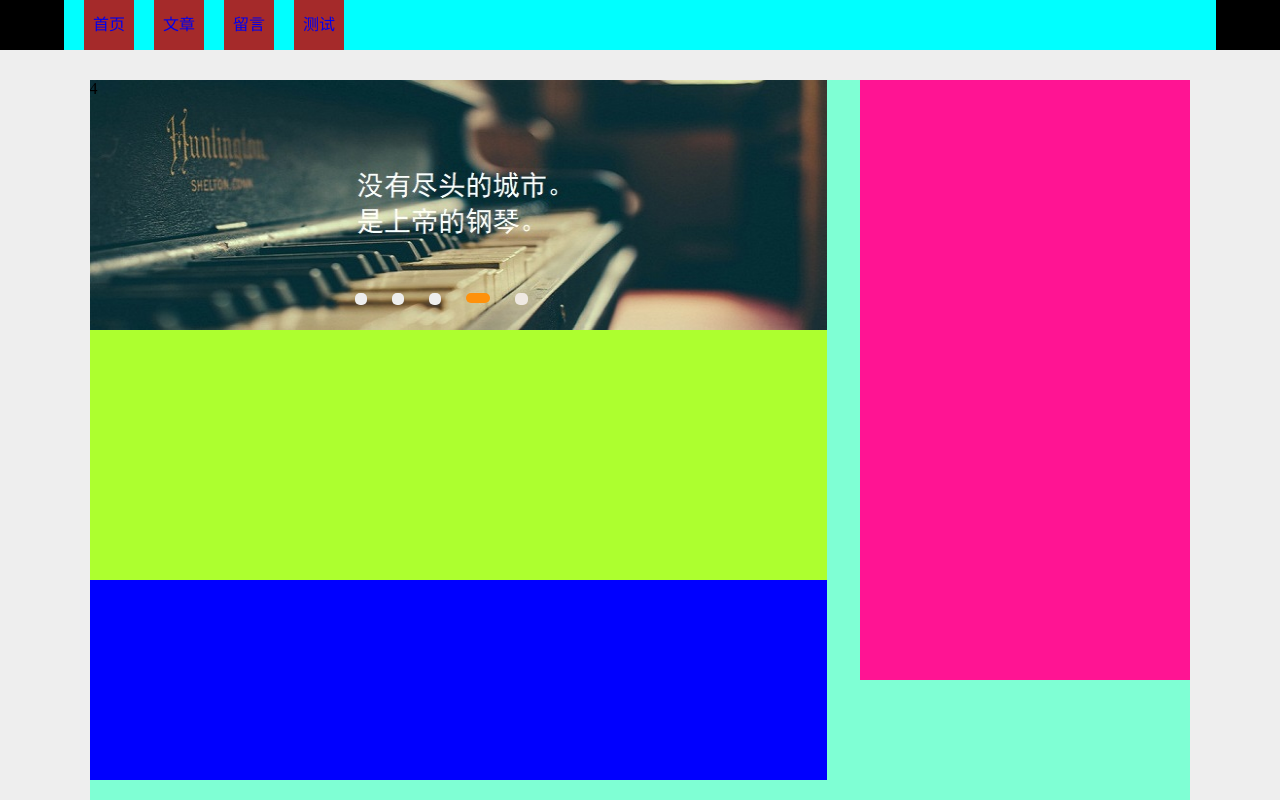
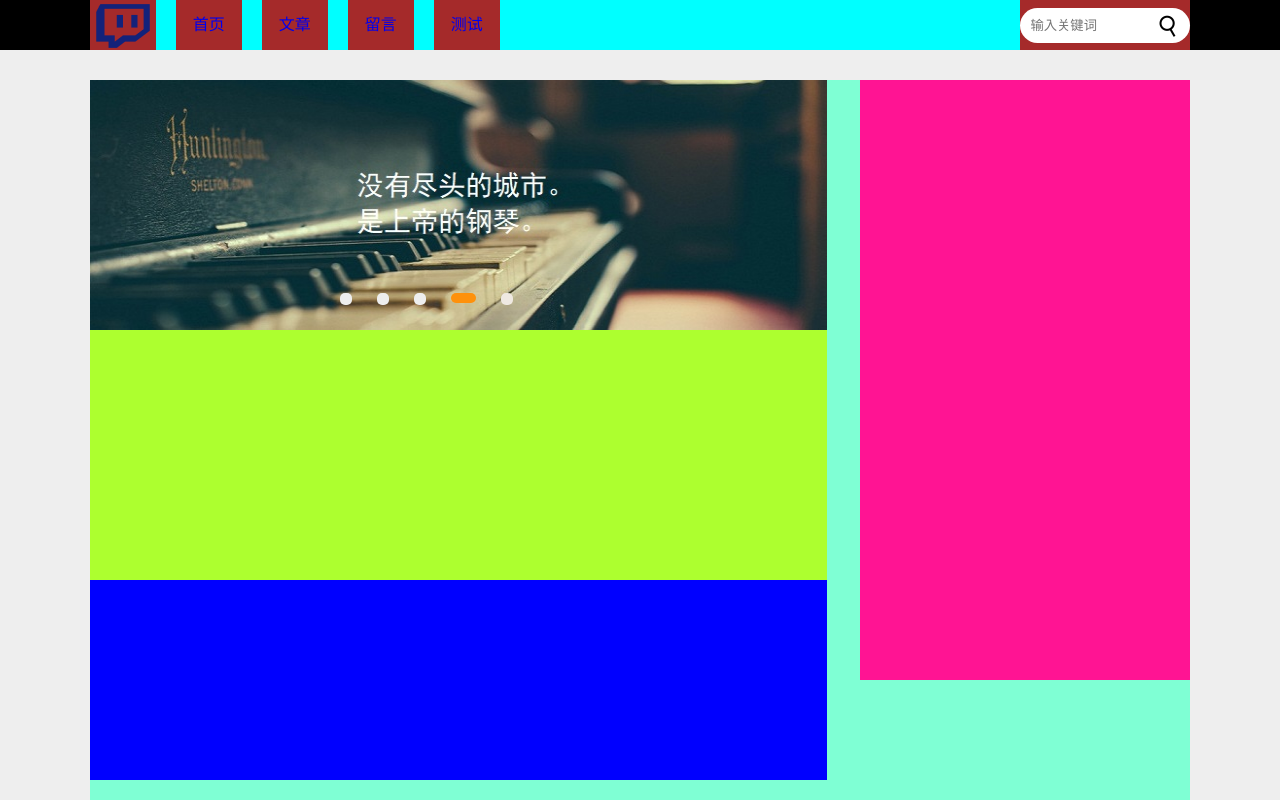
Before and after one commit to zirfee/blog_vue, a Vue app: page /#/ in a window 1280 px wide. Shown: the top 800 px of the page. Built offline with nearby package versions, Linux system fonts and the light colour scheme.

Commit message:
nav栏完善

```diff
--- a/src/components/index.vue
+++ b/src/components/index.vue
@@ -1,6 +1,7 @@
 <template>
     <div class="index">
      <pictures_container></pictures_container>
+        <div></div>
     </div>
 </template>
 
--- a/src/components/nav_items.vue
+++ b/src/components/nav_items.vue
@@ -1,15 +1,26 @@
 <template>
     <div class="nav_items">
+        <div class="nav_item"><img :src="logoUrl"></div>
         <div class="nav_item"><router-link to="/index">首页</router-link></div>
         <div class="nav_item"><router-link to="/articles">文章</router-link></div>
         <div class="nav_item"><router-link to="/leaveMessage">留言</router-link></div>
         <div class="nav_item"><router-link to="/articles">测试</router-link></div>
+          <div class="searchBox">
+              <input type="search" placeholder="输入关键词">
+              <div><img :src="searchIcon"></div>
+          </div>
     </div>
 </template>
 
 <script>
     export default {
-        name: "nav_items"
+        name: "nav_items",
+        data(){
+            return{
+                logoUrl:require("../assets/logo.png"),
+                searchIcon:require("../assets/search.png")
+            }
+        }
     }
 </script>
 
@@ -20,13 +31,44 @@
 }
     .nav_item{
         float: left;
-        width: 50px;
+        width: 6%;
         height: 50px;
-        margin-left: 20px;
+        margin-right: 20px;
         background-color: brown;
         line-height: 50px;
         text-align: center;
     }
+    .nav_item img{
+        width: 100%;
+        height: 50px;
+    }
+    .searchBox{
+        position: relative;
+        background-color: brown;
+        float: right;
+        height: 50px;
+        line-height: 50px;
+    }
 
+    .searchBox input{
+        padding-left: 10px;
+        width: 170px;
+        height: 35px;
+        border-radius: 20px;
+        border: medium;
+        transition: all 0.2s;
+    }
+    .searchBox input:focus{
+        width:220px;
+    }
+    .searchBox div{
+        position: absolute;
+        top: 0;
+        right: 10px;
+    }
+    .searchBox img{
+        width: 25px;
+        height: 25px;
+   }
 
 </style>
--- a/src/components/pictures_container.vue
+++ b/src/components/pictures_container.vue
@@ -8,7 +8,6 @@
             <div v-for="(num,index) in this.pictures.length" :class="['dots',index===count?'dots_change':'']"  :key="index" @mouseover="count=index"></div>
         </div>
         </div>
-        <div style="z-index: 3;position: absolute">{{this.count}}</div>
     </div>
 
 </template>
@@ -78,12 +77,11 @@
    .dots_container{
        position: absolute;
        width: 40%;
-       z-index: 2;
        left: 30%;
        bottom: 10%;
    }
    .dots_bar{
-       width: 70%;
+       width: 80%;
        margin: 0 auto;
    }
    .dots{
--- a/src/views/home.vue
+++ b/src/views/home.vue
@@ -41,18 +41,22 @@ import nav_items from "../components/nav_items"
 <style scoped>
 
 .nav{
+    position: fixed;
+    z-index: 1;
+    left: 0;
+    top:0;
     width: 100%;
     background-color: black;
 }
 .nav_body{
-    width: 90%;
+    width: 86%;
     height: 50px;
     margin: 0 auto;
     background-color: aqua;
 }
     .main{
         width: 100%;
-        margin-top: 30px;
+        margin-top: 80px;
     }
     .main_body{
         width: 86%;
```
Also changed, not shown: src/assets/logo.png (added), src/assets/search.png (added).
